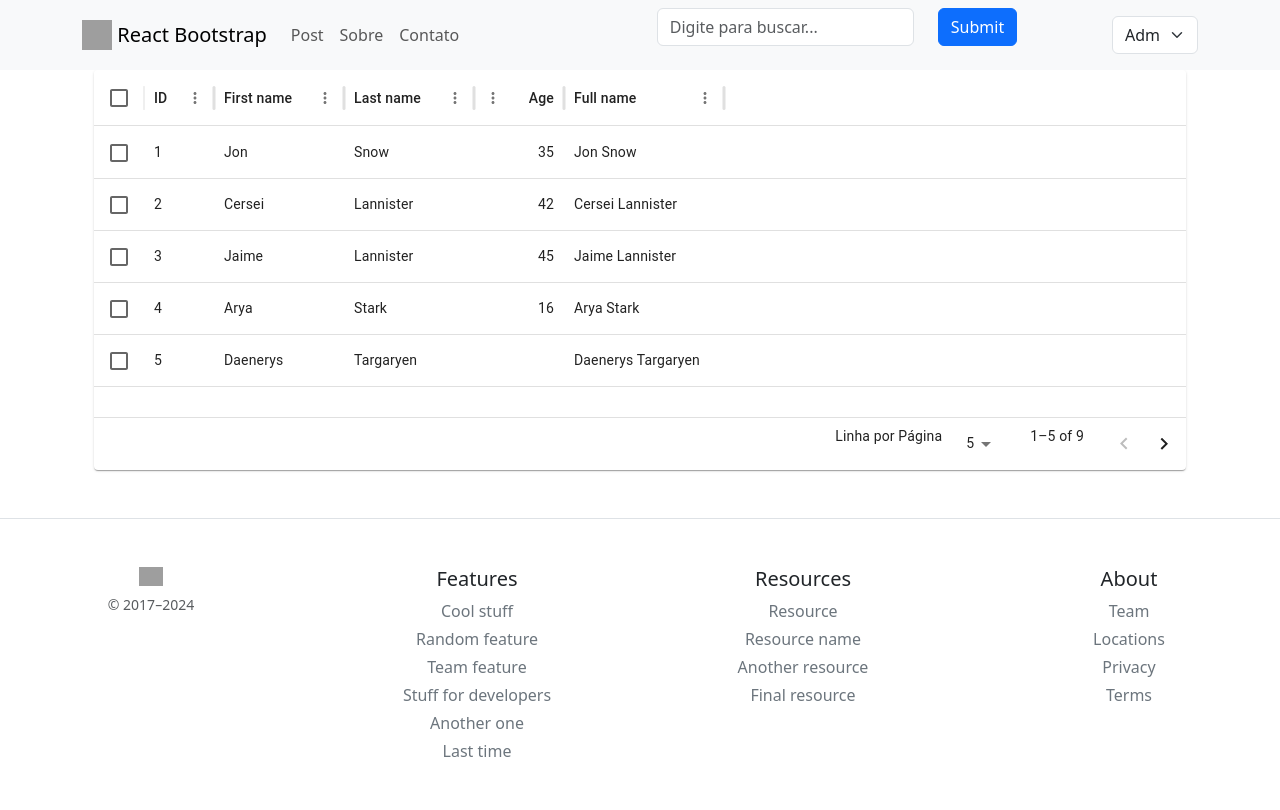
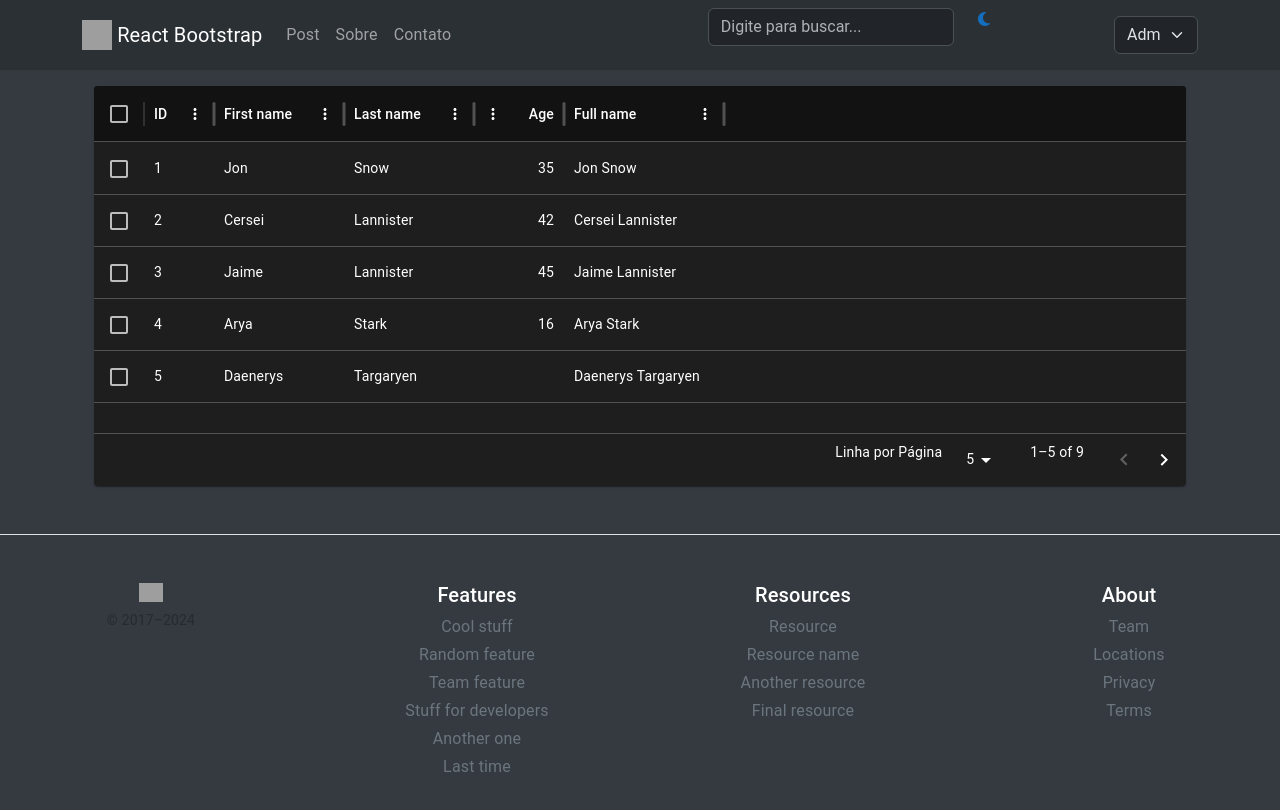
Before and after one commit to Gustavo1701/react-post-app, a React (Vite) app: page /home in a window 1280 px wide. Shown: the top 810 px of the page. Built offline with nearby package versions, Linux system fonts and the light colour scheme; grey boxes are pictures that could not be loaded.

Commit message:
Adicionando o Dark Mode

```diff
--- a/package.json
+++ b/package.json
@@ -12,6 +12,9 @@
   "dependencies": {
     "@emotion/react": "^11.13.3",
     "@emotion/styled": "^11.13.0",
+    "@fortawesome/fontawesome-svg-core": "^6.7.1",
+    "@fortawesome/free-solid-svg-icons": "^6.7.1",
+    "@fortawesome/react-fontawesome": "^0.2.2",
     "@mui/material": "^6.1.6",
     "@mui/x-data-grid": "^7.22.1",
     "bootstrap": "^5.3.3",
--- a/src/components/header/Header.jsx
+++ b/src/components/header/Header.jsx
@@ -1,13 +1,30 @@
-import React from 'react'
+import React, { useEffect, useState } from 'react'
 import { Button, Col, Container, Form, Nav, Navbar, Row } from 'react-bootstrap'
 import { routes } from '../../routes/Routes'
 import AutoCompleteInput from '../autocompleteInput/AutoCompleteInput'
 import AutoCompletLogout from '../autocompleteInput/AutoCompleteLogout'
+import { FontAwesomeIcon } from '@fortawesome/react-fontawesome'
+import { faSun, faMoon } from '@fortawesome/free-solid-svg-icons'
 
 export const Header = () => {
+
+    const [darkMode, setDarkMode] = useState(true);
+
+    const toggleTheme = () => {
+        setDarkMode(!darkMode);
+    }
+
+    useEffect(() => {
+        if (darkMode){
+            document.body.classList.add('dark-theme')
+        } else {
+            document.body.classList.remove('dark-theme')
+        }
+    }, [darkMode])
+
     return (
         <div>
-            <Navbar className="bg-body-tertiary">
+            <Navbar className="bg-body-tertiary mb-3" bg={darkMode ? 'dark' : ''} data-bs-theme={darkMode ? "dark" : " " } >
                 <Container>
                     <Navbar.Brand href="/home">
                         <img
@@ -32,16 +49,10 @@ export const Header = () => {
                         <Form inline>
                             <Row>
                                 <Col xs="auto">
-                                    {/* <Form.Control
-                                        size='sm'
-                                        type="text"
-                                        placeholder="Search"
-                                        className=" mr-sm-2"
-                                    /> */}
                                     <AutoCompleteInput options={routes} />
                                 </Col>
                                 <Col xs="auto">
-                                    <Button type="submit">Submit</Button>
+                                    <FontAwesomeIcon color={darkMode ? '#146ebe' : '#ffd43b'} icon={darkMode ? faMoon : faSun} onClick={toggleTheme} cursor={'pointer'} />
                                 </Col>
                             </Row>
                         </Form>
@@ -51,7 +62,7 @@ export const Header = () => {
                     <Navbar.Collapse className="justify-content-end">
                         <Navbar.Text>
                             {/* Signed in as: <a href="#login">Mark Otto</a> */}
-                            <AutoCompletLogout/>
+                            <AutoCompletLogout />
                         </Navbar.Text>
                     </Navbar.Collapse>
                 </Container>
--- a/src/components/table/Table.jsx
+++ b/src/components/table/Table.jsx
@@ -1,6 +1,7 @@
 import * as React from 'react';
 import { DataGrid } from '@mui/x-data-grid';
 import Paper from '@mui/material/Paper';
+import { createTheme, CssBaseline, ThemeProvider } from '@mui/material';
 
 const columns = [
   { field: 'id', headerName: 'ID', width: 70 },
@@ -36,8 +37,20 @@ const rows = [
 
 const paginationModel = { page: 0, pageSize: 5 };
 
-export default function Table() {
+export default function Table(darkMode) {
+
+  const theme = createTheme({
+    palette: {
+      mode: darkMode ? 'dark' : 'light',
+    },
+  })
+
   return (
+
+    <ThemeProvider theme={theme}>
+
+      <CssBaseline/>
+
       <Paper sx={{ height: 400, width: '100%' }}>
         <DataGrid
           rows={rows}
@@ -47,9 +60,11 @@ export default function Table() {
           checkboxSelection
           sx={{ border: 0 }}
           slotProps={{
-            pagination: { labelRowsPerPage: 'Linha por Página'}
+            pagination: { labelRowsPerPage: 'Linha por Página' }
           }}
         />
       </Paper>
+
+    </ThemeProvider>
   );
 }
--- a/src/index.css
+++ b/src/index.css
@@ -1,3 +1,8 @@
 #root{
   text-align: center;
 }
+
+.dark-theme {
+  background-color: #343a40;
+  color: #FFFFFF;
+}
```
Also changed, not shown: 1 other file (tests, documents, lock files or other folders). Lines whose indentation alone changed are shown as unchanged.
